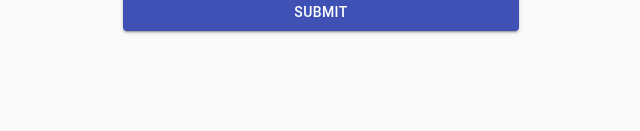
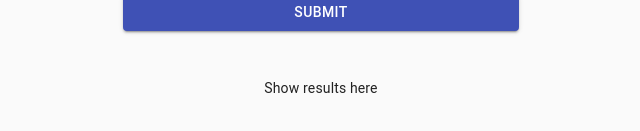
Before and after one commit to dotslashbin/PDD, a React (Create React App) app in the folder pdd_webapp/: page / in a window 1280 px wide. Shown: the part 395-526 px from the top of the page, without its empty margins (319-959 px from the left). Built offline with nearby package versions, Linux system fonts and the light colour scheme.

Commit message:
Added placeholder for saved record

```diff
--- a/pdd_webapp/src/selectors/PersonalData/index.ts
+++ b/pdd_webapp/src/selectors/PersonalData/index.ts
@@ -15,7 +15,7 @@ export default class PersonalDataSelector {
 				attachment,
 			})
 			.then((result) => {
-				return result
+				return result.data
 			})
 			.catch((error) => {
 				const { status, message } = error.response.data
--- a/pdd_webapp/src/views/forms/CreateForm.tsx
+++ b/pdd_webapp/src/views/forms/CreateForm.tsx
@@ -5,6 +5,7 @@ import { makeStyles } from '@material-ui/core/styles'
 import { Button, Typography, TextField } from '@material-ui/core'
 import PersonalDataSelector from '../../selectors/PersonalData'
 import DisplayMessage from '../notices/DisplayMessage'
+import SavedRecord from '../lists/SavedRecord'
 import { GetMessagesArray } from '../../helpers/Messages'
 
 const useStyles = makeStyles((theme) => ({
@@ -67,8 +68,9 @@ export default function CreateForm(): any {
 				setMessage(result.message)
 				setSeverity('error')
 			} else {
-				setMessage(result.data.message)
+				setMessage(result.message)
 				setSeverity('info')
+				console.log(result.data)
 			}
 
 
@@ -134,6 +136,9 @@ export default function CreateForm(): any {
 				</form>
 				<DisplayMessage messages={GetMessagesArray(message)} severity={serverity}/>
 			</div>
+			<div>
+				<SavedRecord />
+			</div>
 		</Container>
 	)
 }
--- /dev/null
+++ b/pdd_webapp/src/views/lists/SavedRecord.tsx
@@ -0,0 +1,9 @@
+import React from 'react'
+
+export default function SavedRecord(): any {
+	return(
+		<div>
+			Show results here
+		</div>
+	)
+}
```
